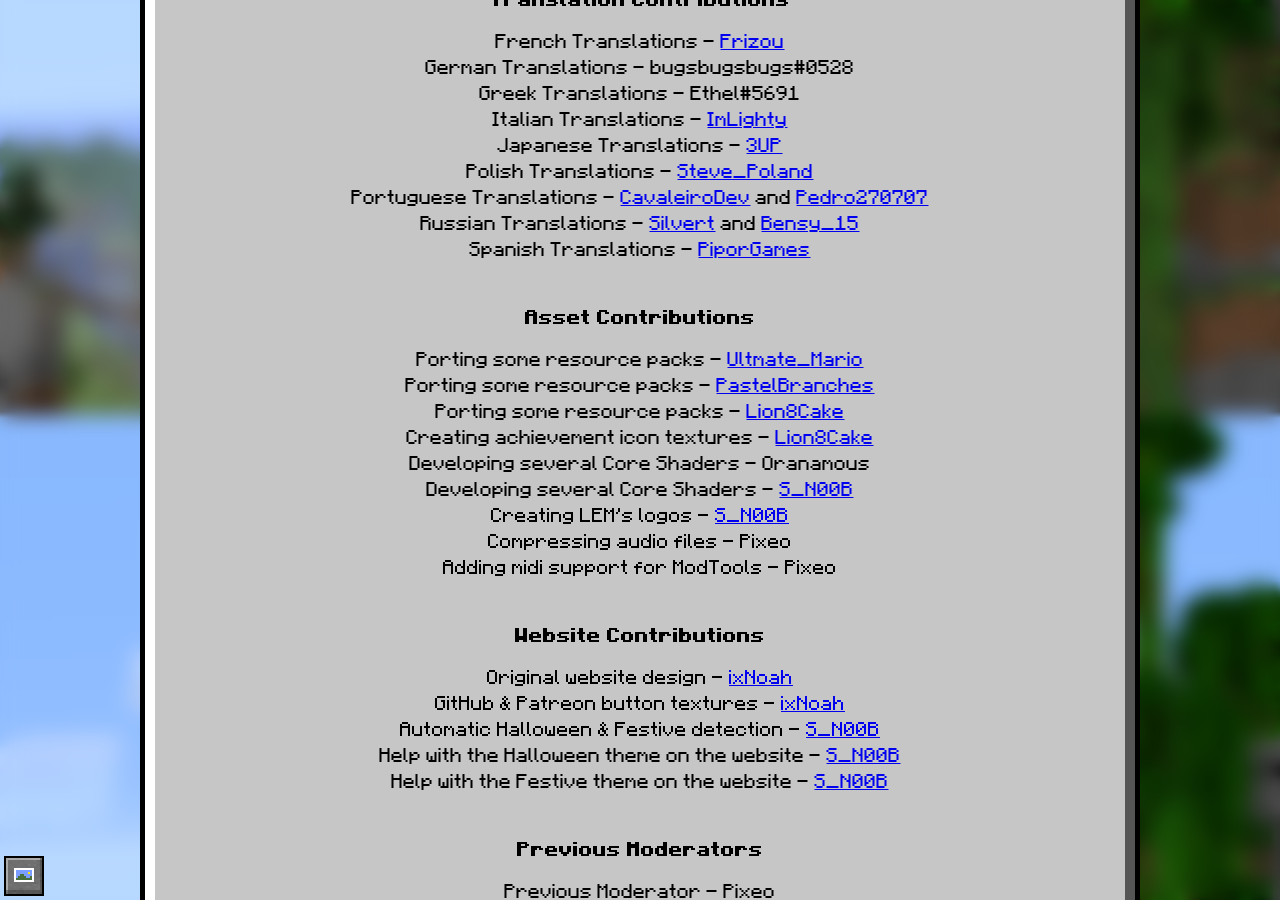
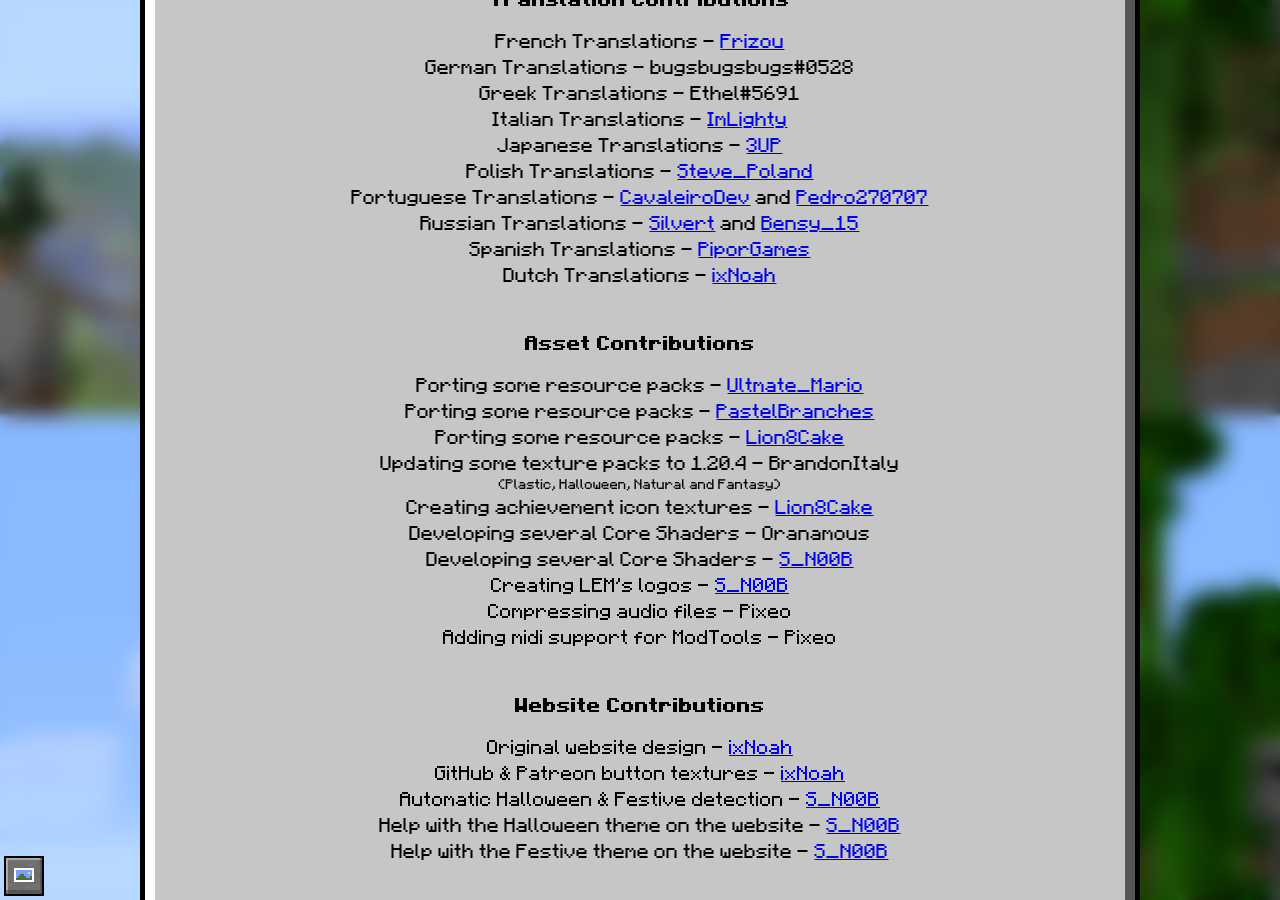
Before and after one commit to Legacy-Edition-Minigames/Website, a Jekyll site: the page built from credits.html, in a window 1280 px wide and 900 px high, scrolled down 1385 px. Built offline with Jekyll 4.4.1, drawn with Linux system fonts in a browser that asks for light colours; some web fonts are replaced.

Commit message:
Update credits.html

```diff
--- a/credits.html
+++ b/credits.html
@@ -74,12 +74,15 @@ title: "Credits"
 	Polish Translations - <a href="https://twitter.com/Steve_Poland_MC" target="_blank">Steve_Poland</a><br>
 	Portuguese Translations - <a href="https://twitter.com/CavaleiroDev" target="_blank">CavaleiroDev</a> and <a href="https://curseforge.com/members/ttv_pedro270707" target="_blank">Pedro270707</a><br>
 	Russian Translations - <a href="https://steamcommunity.com/profiles/76561198877040901" target="_blank">Silvert</a> and <a href="https://steamcommunity.com/profiles/76561198289263301/" target="_blank">Bensy_15</a><br>
-	Spanish Translations - <a href="https://github.com/PiporGames" target="_blank">PiporGames</a>
+	Spanish Translations - <a href="https://github.com/PiporGames" target="_blank">PiporGames</a><br>
+	Dutch Translations - <a href="https://ixnoah.live/" target="_blank">ixNoah</a>
 
 	<br><br><p><b>Asset Contributions</b></p>
 	Porting some resource packs - <a href="https://ultmatemario.wixsite.com/ultmatemario" target="_blank">Ultmate_Mario</a><br>
 	Porting some resource packs - <a href="https://www.youtube.com/channel/UCdrISDcsX4B8rI-FQuxXFTw" target="_blank">PastelBranches</a><br>
 	Porting some resource packs - <a href="https://github.com/Lion8cake" target="_blank">Lion8Cake</a><br>
+	Updating some texture packs to 1.20.4 - BrandonItaly<br>
+	<div style="font-size: 0.70em;">(Plastic, Halloween, Natural and Fantasy)</div>
 	Creating achievement icon textures - <a href="https://github.com/Lion8cake" target="_blank">Lion8Cake</a><br>
   	Developing several Core Shaders - Oranamous<br>
 	Developing several Core Shaders - <a href="https://github.com/S-N00B-1" target="_blank">S_N00B</a><br>
```
